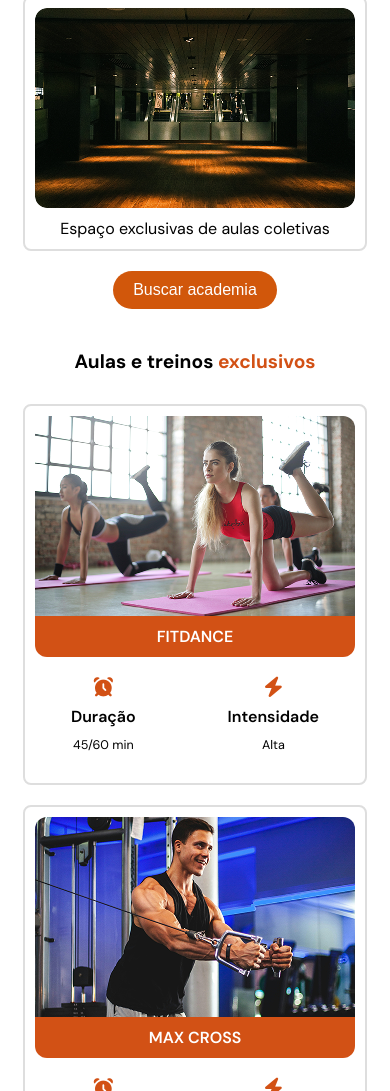
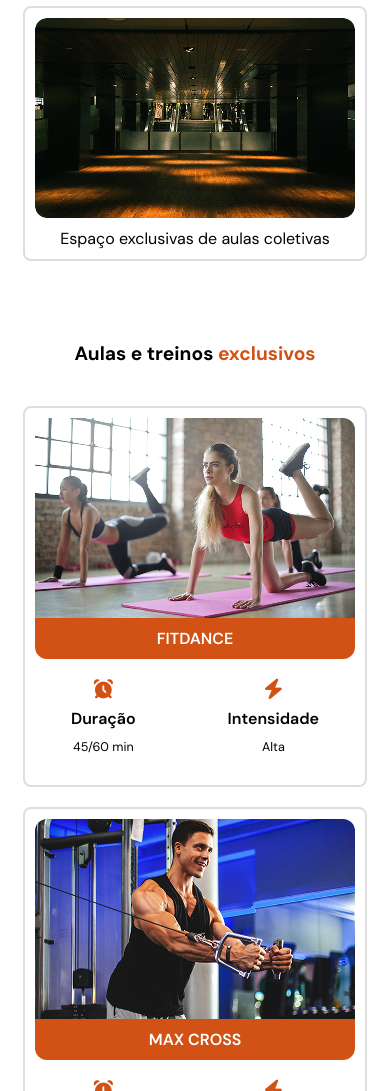
Before and after one commit to lucas19salles/maxForce, a plain HTML site: page index.html in a window 390 px wide. Shown: the part 2540-3631 px from the top of the page. Drawn offline with Linux system fonts and the light colour scheme.

Commit message:
melhorando a responsividade

```diff
--- a/assets/css/pages/experince.css
+++ b/assets/css/pages/experince.css
@@ -11,7 +11,7 @@
     font-size: clamp(1.2rem, 3vw, 3rem);
     padding-inline: 20px;
     text-align: center;
-    margin-block: 40px 10px;
+    margin-block: 40px;
 
     span {
       color: #d25115;
@@ -24,7 +24,7 @@
     align-items: center;
     justify-content: center;
     gap: 20px;
-    margin-block: 20px;
+    margin-bottom: 40px;
     max-width: 100%;
 
     .experience-cards {
--- a/index.html
+++ b/index.html
@@ -95,7 +95,7 @@
         <p>Espaço exclusivas de aulas coletivas</p>
       </div>
     </div>
-    <button class="btn-default">Buscar academia</button>
+
   </section>
 
   <section class="experience">
```
